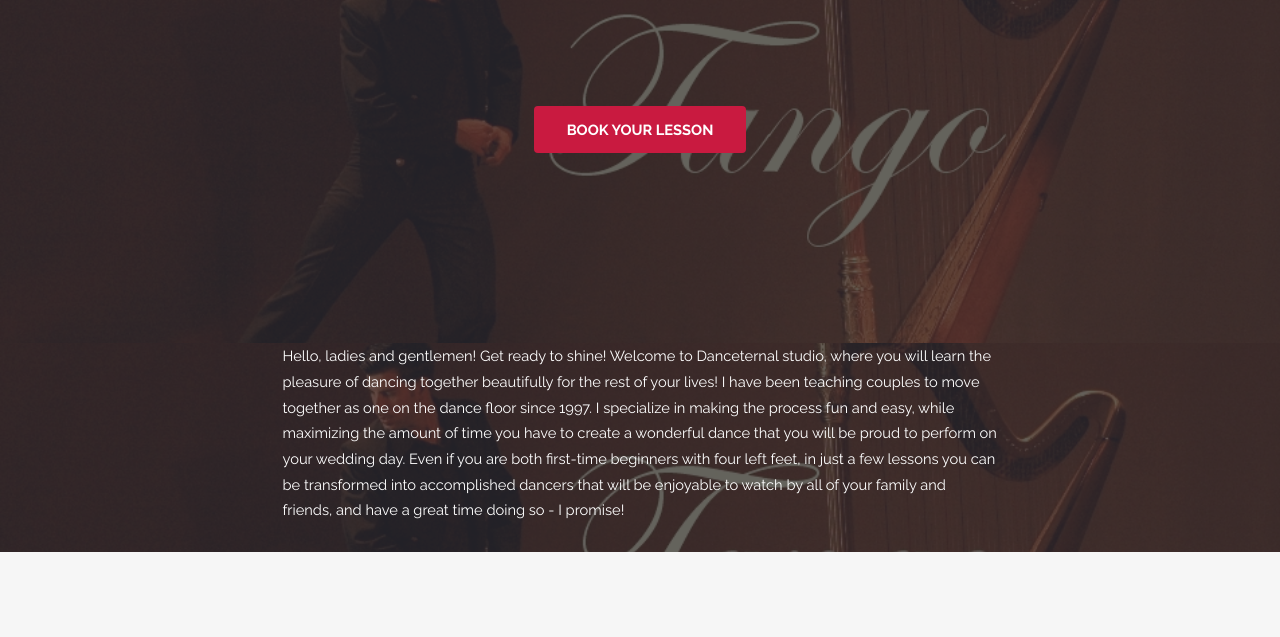
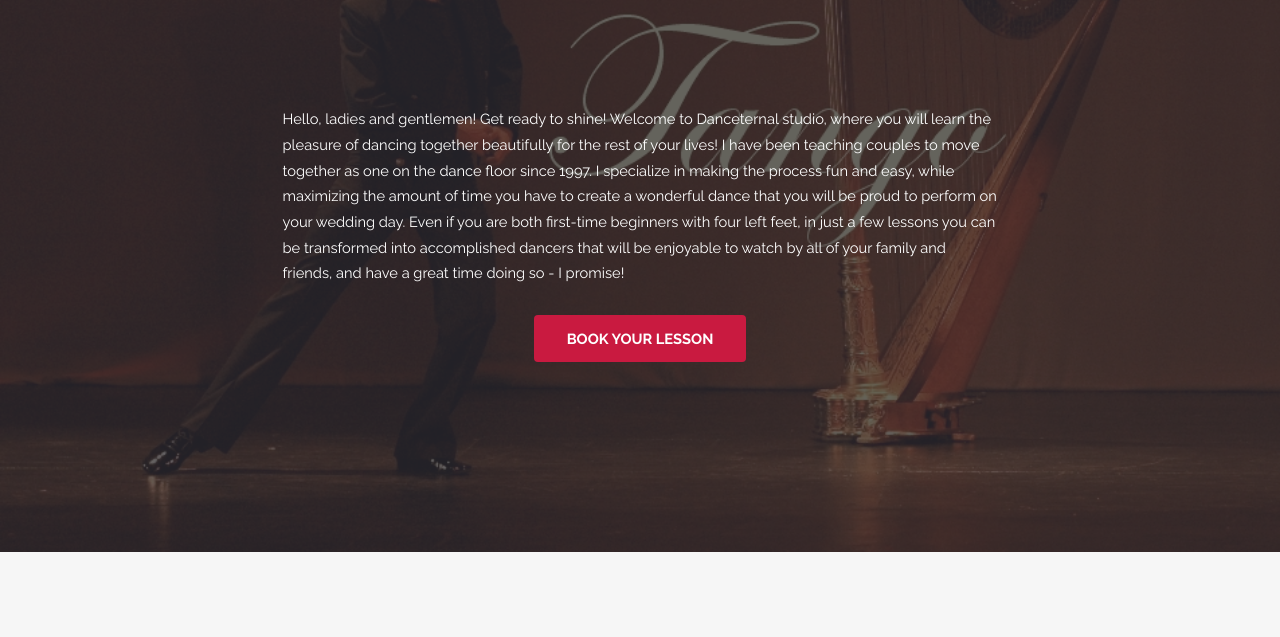
Before and after one commit to lukkyjoe/eldon-dance, a website: page index.html in a window 1280 px wide. Shown: the part 99-736 px from the top of the page. Drawn offline with Linux system fonts and the light colour scheme.

Commit message:
Reorder elements.

```diff
--- a/assets/css/main.css
+++ b/assets/css/main.css
@@ -3129,10 +3129,11 @@
 		}
 
 		#banner p {
-			color: #aaa;
-			font-size: 1.5em;
+			color: #fff;
+			align-content: left;
+			/* font-size: 1.5em;
 			margin-bottom: 1.75em;
-			text-transform: uppercase;
+			text-transform: uppercase; */
 		}
 
 		@media screen and (max-width: 1280px) {
--- a/index.html
+++ b/index.html
@@ -30,6 +30,16 @@
 
 		<!-- Banner -->
 			<section id="banner">
+
+					<div class="container 75%">
+							<p class="align-left">Hello, ladies and gentlemen!
+
+								Get ready to shine!
+
+								Welcome to Danceternal studio, where you will learn the pleasure of dancing together beautifully for the rest of your lives!
+
+								I have been teaching couples to move together as one on the dance floor since 1997.  I specialize in making the process fun and easy, while maximizing the amount of time you have to create a wonderful dance that you will be proud to perform on your wedding day.  Even if you are both first-time beginners with four left feet, in just a few lessons you can be transformed into accomplished dancers that will be enjoyable to watch by all of your family and friends, and have a great time doing so - I promise!  </p>
+						</div>
 					<ul class="actions">
 							<li><a href="#" class="button special">Book Your Lesson</a></li>
 					</ul>
@@ -40,15 +50,6 @@
 					<div class="container 75%">
 						<div class="row 200%">
 
-							<div>
-								<p class="align-left">Hello, ladies and gentlemen!
-
-									Get ready to shine!
-
-									Welcome to Danceternal studio, where you will learn the pleasure of dancing together beautifully for the rest of your lives!
-
-									I have been teaching couples to move together as one on the dance floor since 1997.  I specialize in making the process fun and easy, while maximizing the amount of time you have to create a wonderful dance that you will be proud to perform on your wedding day.  Even if you are both first-time beginners with four left feet, in just a few lessons you can be transformed into accomplished dancers that will be enjoyable to watch by all of your family and friends, and have a great time doing so - I promise!  </p>
-							</div>
 						</div>
 
 					</div>
```
